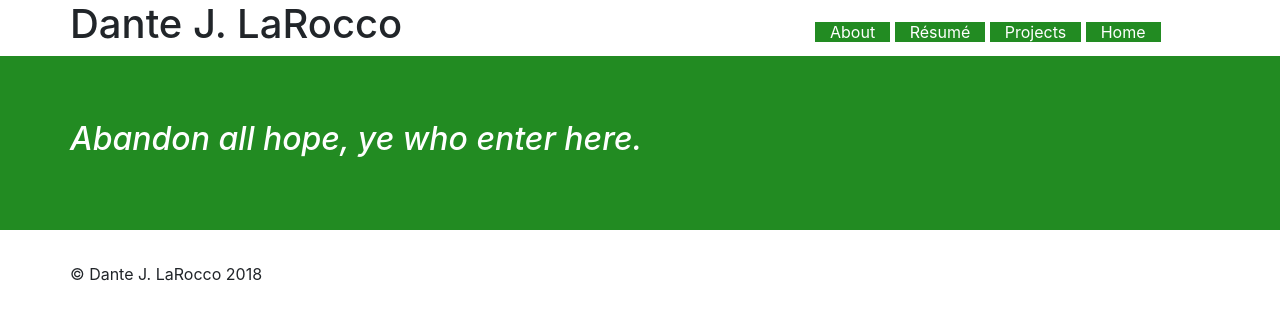
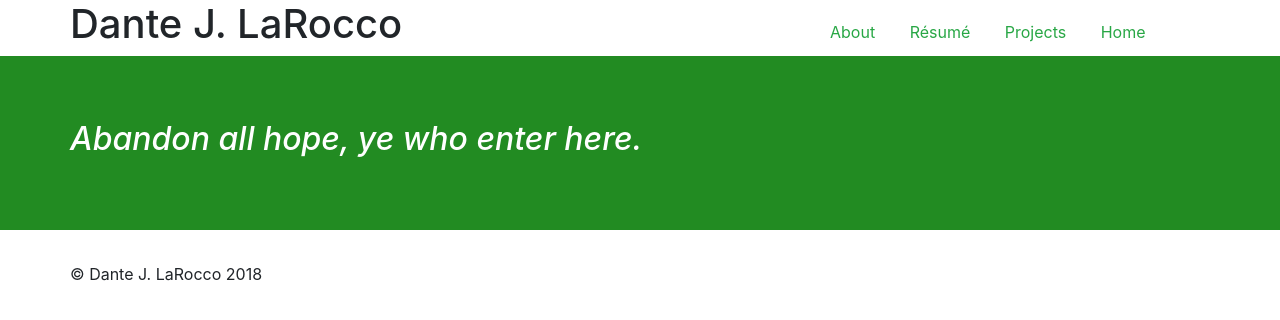
Before and after one commit to dantejlarocco/dantejlarocco.github.io, a Jekyll site: the page built from index.md, in a window 1280 px wide. Shown: the top 320 px of the page. Built offline with Jekyll 4.4.1, drawn with Linux system fonts in a browser that asks for light colours; our own code applies the rules of GitHub Pages for plain Markdown files.

Commit message:
Update default.html

```diff
--- a/_layouts/default.html
+++ b/_layouts/default.html
@@ -13,10 +13,10 @@
       <div class="row">
         <h1 class="col-sm-8 row text-center">Dante J. LaRocco</h1>
         <nav class="col-sm-4" id="navbar">
-          <a href="bio" class="col-sm-1 btn-primary">About</a>
-          <a href="cv" class="col-sm-2 btn-primary">Résumé</a>
-          <a href="projects" class="col-sm-3 btn-primary">Projects</a>
-          <a href="https://dantejlarocco.github.io" class="col-sm-4 btn-primary">Home</a>
+          <a href="bio" class="col-sm-1 btn-outline-success">About</a>
+          <a href="cv" class="col-sm-2 btn-outline-success">Résumé</a>
+          <a href="projects" class="col-sm-3 btn-outline-success">Projects</a>
+          <a href="https://dantejlarocco.github.io" class="col-sm-4 btn-outline-success">Home</a>
         </nav>
       </div>
     </header>
```
